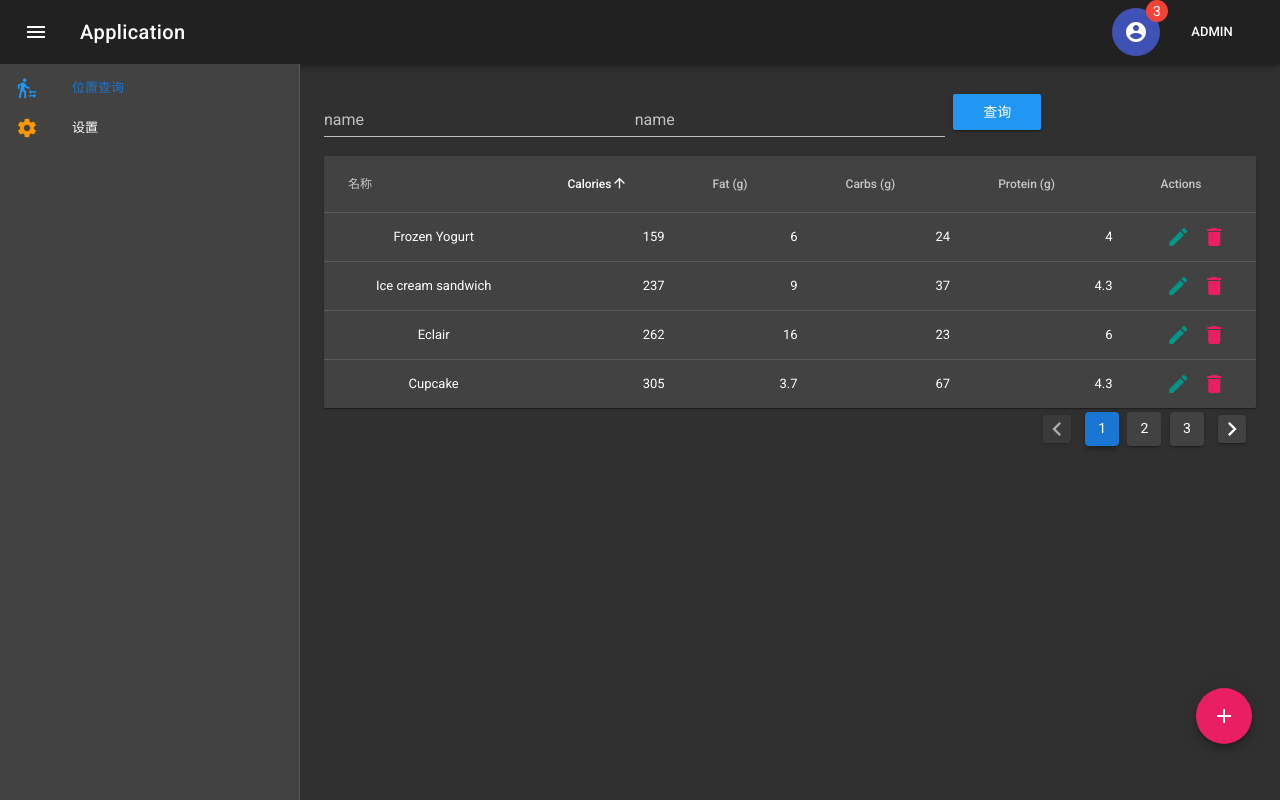
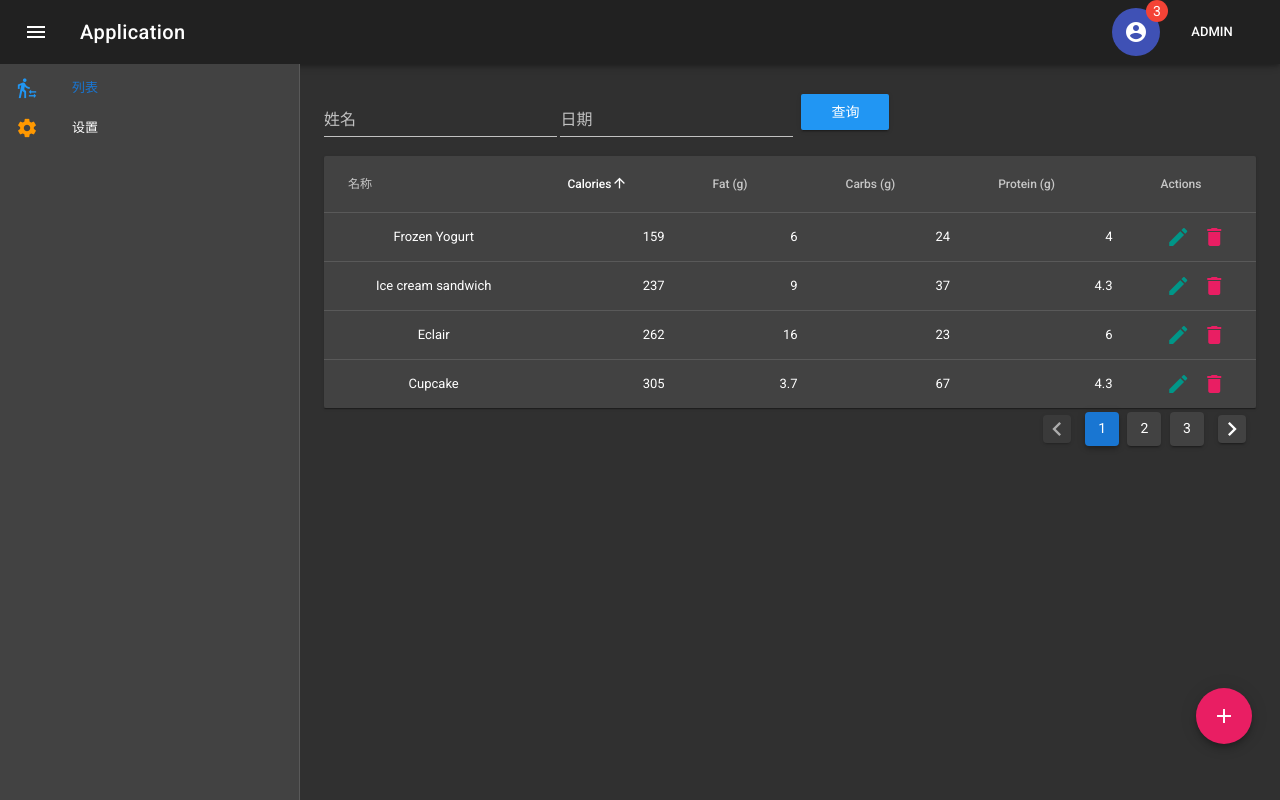
Before and after one commit to hty7/vue-demo, a Vue app: page /#/location in a window 1280 px wide. Built offline with nearby package versions, Linux system fonts and the light colour scheme.

Commit message:
更新list名称

```diff
--- a/src/view/home/index.vue
+++ b/src/view/home/index.vue
@@ -41,7 +41,7 @@ export default {
   data: () => ({
     drawer: true,
     routers: [
-      {path: 'location', router: true, title: '位置查询', icon: 'transfer_within_a_station', color: 'blue'},
+      {path: 'location', router: true, title: '列表', icon: 'transfer_within_a_station', color: 'blue'},
       {path: 'setting', router: true, title: '设置', icon: 'settings', color: 'orange'}
     ]
   }),
--- a/src/view/location/children/search.vue
+++ b/src/view/location/children/search.vue
@@ -2,11 +2,13 @@
   <div>
     <v-form v-model="params">
       <v-layout row wrap>
-        <v-flex md4>
-          <v-text-field label="name" v-model="params.name" required></v-text-field>
+        <v-flex md3>
+          <v-text-field label="姓名" v-model="params.name" required></v-text-field>
         </v-flex>
-        <v-flex md4>
-          <v-text-field label="name" v-model="params.name" required></v-text-field>
+        &nbsp;
+        <!-- <v-spacer></v-spacer> -->
+        <v-flex md3>
+          <v-text-field label="日期" v-model="params.date" required></v-text-field>
         </v-flex>
         <v-btn color="info">查询</v-btn>
       </v-layout>
@@ -20,7 +22,8 @@ export default {
   },
   data: () => ({
     params: {
-      name: null
+      name: null,
+      date: ''
     }
   }),
   computed: {
```
